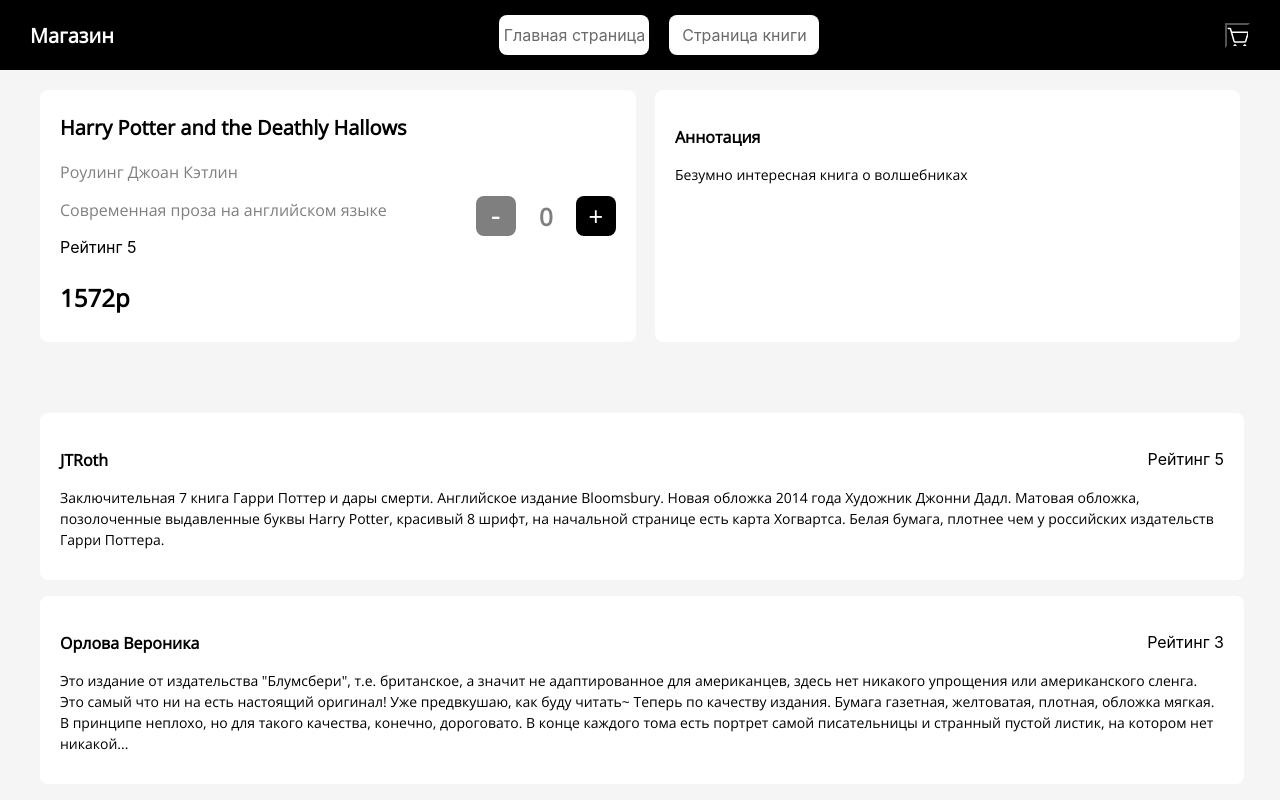
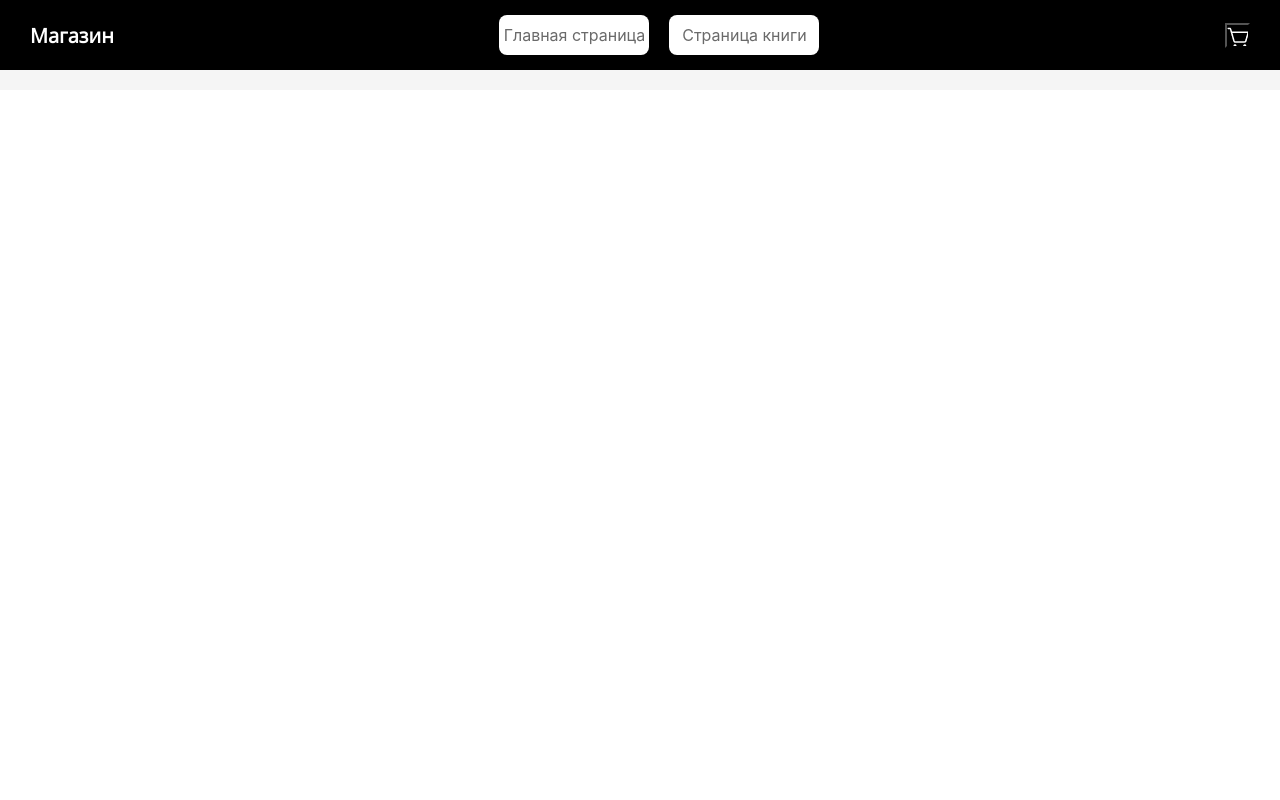
Before and after one commit to OraPoulpe/Book_Store_homework, a React (Create React App) app: page /Book_Store_homework/book in a window 1280 px wide. Shown: the top 800 px of the page. Built offline with nearby package versions, Linux system fonts and the light colour scheme.

Commit message:
last_commit

```diff
--- a/src/App.jsx
+++ b/src/App.jsx
@@ -10,8 +10,8 @@
     return <Layout>
         <BrowserRouter>
             <Routes>
-                <Route path="/Book_Store_homework" element={<MainPage genres={ mock }/>}/>
-                <Route path="/Book_Store_homework/book" element={<BookPage book={mock[0].books[1]}/>}/>
+                <Route path="/home" element={<MainPage genres={ mock }/>}/>
+                <Route path="/book" element={<BookPage book={mock[0].books[1]}/>}/>
                 {/* <Route
                 path="*"
                 element={<Navigate to="/" replace />}
--- a/src/components/Layout/Layout.jsx
+++ b/src/components/Layout/Layout.jsx
@@ -7,8 +7,8 @@
         <header className={styles.header}>
             <p className={styles.store_text}>Магазин</p>
             <div className={styles.nav_bar}>
-                <a className={styles.btn_book_page} href='/Book_Store_homework'>Главная страница</a>
-                <a className={styles.btn_book_page} href='/Book_Store_homework/book'>Страница книги</a>
+                <a className={styles.btn_book_page} href='/home'>Главная страница</a>
+                <a className={styles.btn_book_page} href='/book'>Страница книги</a>
             </div>
             <button className={styles.btn_basket}/>
         </header>
```
